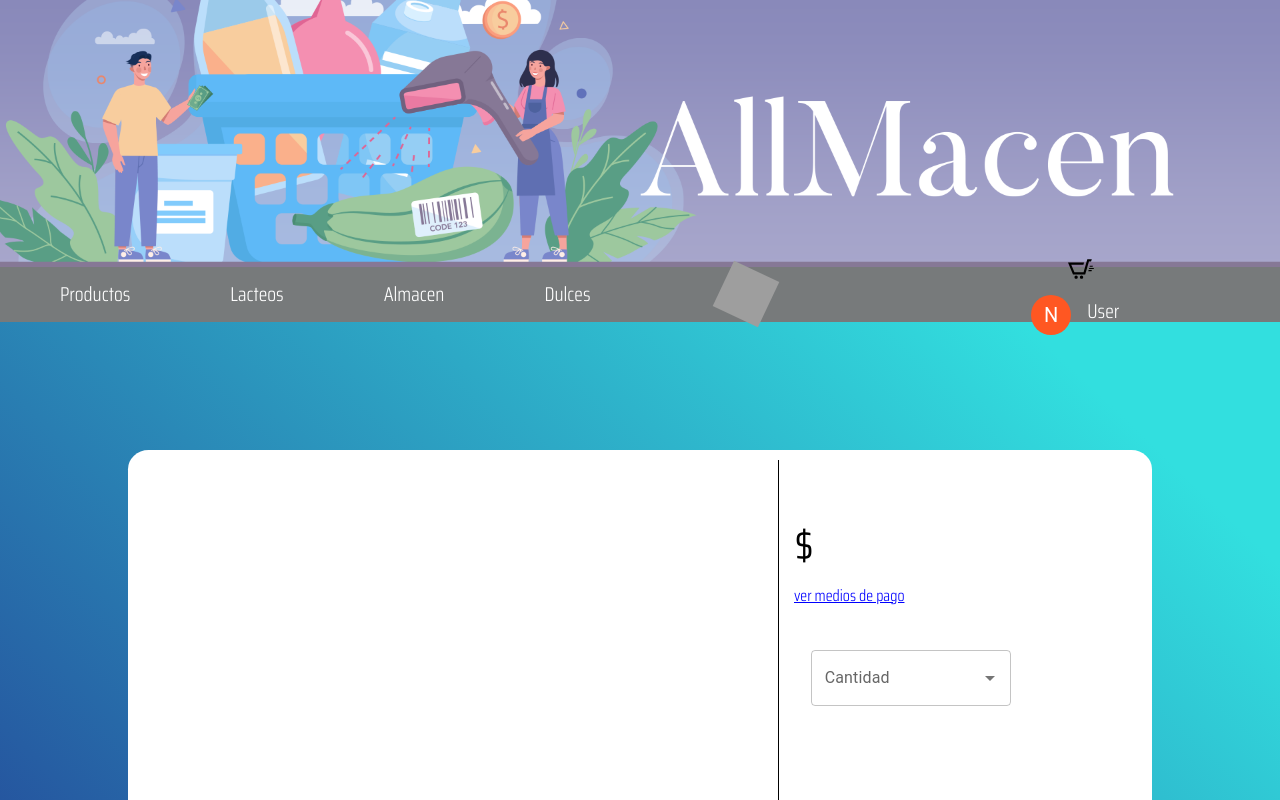
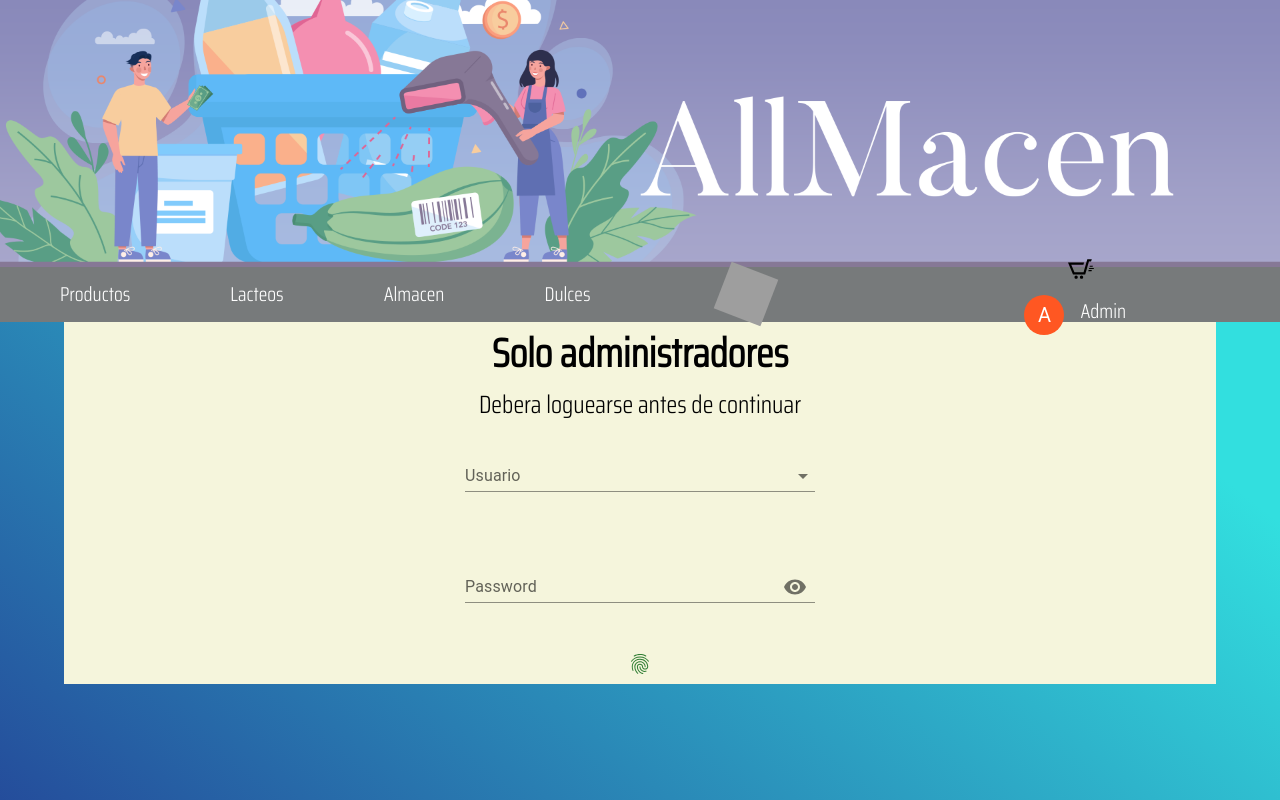
Before and after one commit to agustinjaureguiberry/AllmacenReact, a React (Create React App) app: page /Login in a window 1280 px wide. Shown: the top 800 px of the page. Built offline with nearby package versions, Linux system fonts and the light colour scheme; no server answers; the database is empty; grey boxes are pictures that could not be loaded.

Commit message:
creacion de login

```diff
--- a/src/App.js
+++ b/src/App.js
@@ -8,6 +8,7 @@ import { Filtrado } from "./components/Categorias/Categorias.jsx";
 import { BrowserRouter, Routes, Route, Navigate } from 'react-router-dom';
 import { CartProvider } from "./components/Contextos/CartContext.jsx";
 import { Compra } from "./components/Compra/Compra.jsx";
+import { LoginContainer } from "./components/Usuarios/LoginContainer.jsx";
 
 
 function App() {
@@ -24,7 +25,8 @@ function App() {
             <Route path='/:itemId' element={<ItemDetail />} />
             <Route path='/productos/:categoriaId' element={<Filtrado />} />
             <Route path='/Compra' element={<Compra />} />
-            <Route path='/cart' element={<Carrito />} />
+            <Route path='/Cart' element={<Carrito />} />
+            <Route path='/Login' element={<LoginContainer />} />
             <Route path='*' element={<Navigate to="/" />} />
           </Routes>
         </Main>
--- a/src/components/Carrito/Carrito.jsx
+++ b/src/components/Carrito/Carrito.jsx
@@ -4,19 +4,21 @@ import { CartContext } from "../Contextos/CartContext"
 import Button from '@mui/material/Button';
 import './style/Carrito.scss'
 import { Navigate, Link } from "react-router-dom"
-
+import Swal from 'sweetalert2'
 
 export const Carrito = () => {
     const { cart, sumaCarrito, vaciarCarrito } = useContext(CartContext)
 
-    if (cart.length <= 0) {
+    if (cart.length === 0) {
+        Swal.fire({
+            icon: 'error',
+            title: '¡Cantidad de articulos 0!',
+            text: 'No puede ingresar al carrito sin articulos',
+        })
         return (
             <Navigate to="/" />
         )
     }
-
-
-
 
     return (
         <div className='cartContainer'>
--- a/src/components/CartWidget/CartWidget.jsx
+++ b/src/components/CartWidget/CartWidget.jsx
@@ -7,6 +7,7 @@ import './style/style.scss'
 
 export const CartWidget = () => {
     const { cart } = useContext(CartContext)
+
     return (
         <div className='carroContainer'>
             <span className={(cart.length > 0) ? "spanView" : ""} >{cart.reduce((acum, item) => acum + item.cantidad, 0)}</span>
--- a/src/components/Compra/Compra.jsx
+++ b/src/components/Compra/Compra.jsx
@@ -5,6 +5,7 @@ import { useContext, useState } from 'react';
 import { CartContext } from '../Contextos/CartContext';
 import { addDoc, collection } from 'firebase/firestore'
 import { Navigate, Link } from "react-router-dom"
+import Swal from 'sweetalert2'
 import './Style/Compra.scss'
 import { db } from '../../firebase/firebase';
 
@@ -91,8 +92,14 @@ export const Compra = () => {
         )
     }
 
+
     if (cart.length === 0) {
-        return <Navigate to='/' />
+        Swal.fire({
+            icon: 'error',
+            title: '¡Cantidad de articulos 0!',
+            text: 'No puede ingresar a la compra sin articulos',
+        })
+        return <Navigate to="/" />
     }
 
     return (
--- a/src/components/NavBar/NavBar.jsx
+++ b/src/components/NavBar/NavBar.jsx
@@ -10,10 +10,10 @@ import { useContext } from "react"
 import { CartContext } from "../Contextos/CartContext"
 
 
+
 const NavBar = () => {
 
     const { cart } = useContext(CartContext)
-
     return (
         <div className="navContainer">
             <ul>
@@ -25,17 +25,16 @@ const NavBar = () => {
             <div className='loginContainer'>
                 <img src={logo} alt="" className="logotipo" />
             </div>
-
             <div className='loginContainer'>
                 {
                     (cart.length > 0) ?
                         <Link to="/cart"><CartWidget /></Link>
                         : <Link to="/"><CartWidget /></Link>
                 }
-                <Link to="/" className="login" >
+                <Link to="/Login" className="login" >
                     <Stack direction="row" spacing={2}>
-                        <Avatar sx={{ bgcolor: deepOrange[500] }}>N</Avatar>
-                        <span>User</span>
+                        <Avatar sx={{ bgcolor: deepOrange[500] }}>A</Avatar>
+                        <span>Admin</span>
                     </Stack>
                 </Link>
 
--- /dev/null
+++ b/src/components/Usuarios/Login/Login.jsx
@@ -0,0 +1,85 @@
+import Autocomplete from '@mui/material/Autocomplete';
+import TextField from '@mui/material/TextField';
+import * as React from 'react';
+import { useState } from 'react'
+import Stack from '@mui/material/Stack';
+import Fingerprint from '@mui/icons-material/Fingerprint';
+import IconButton from '@mui/material/IconButton';
+import Input from '@mui/material/Input';
+import InputLabel from '@mui/material/InputLabel';
+import InputAdornment from '@mui/material/InputAdornment';
+import FormControl from '@mui/material/FormControl';
+import Visibility from '@mui/icons-material/Visibility';
+import VisibilityOff from '@mui/icons-material/VisibilityOff';
+
+export const Login = (options) => {
+
+
+
+    const handleSubmit = (e) => {
+        e.preventDefault()
+    }
+
+    const [values, setValues] = useState({
+        showPassword: false,
+    });
+
+    const handleChange = (prop) => (event) => {
+        setValues({ ...values, [prop]: event.target.value });
+    };
+
+    const handleClickShowPassword = () => {
+        setValues({
+            ...values,
+            showPassword: !values.showPassword,
+        });
+    };
+
+    const handleMouseDownPassword = (event) => {
+        event.preventDefault();
+    };
+
+    return (
+        <>
+            <form onSubmit={handleSubmit} className='loguerContainer' action="">
+                <h2>Solo administradores</h2>
+                <p>Debera loguearse antes de continuar</p>
+                <Stack className='user' sx={{ width: 350 }} spacing={1} >
+                    <Autocomplete
+                        {...options}
+                        id="disable-close-on-select"
+                        disableCloseOnSelect
+                        renderInput={(params) => (
+                            <TextField {...params} label="Usuario" variant="standard" />
+                        )}
+                    />
+                </Stack>
+                <FormControl className='pass' sx={{ width: 350 }} variant="standard">
+                    <InputLabel htmlFor="standard-adornment-password">Password</InputLabel>
+                    <Input
+                        id="standard-adornment-password"
+                        type={values.showPassword ? 'text' : 'password'}
+                        value={values.password}
+                        onChange={handleChange('password')}
+                        endAdornment={
+                            <InputAdornment position="end">
+                                <IconButton
+                                    aria-label="toggle password visibility"
+                                    onClick={handleClickShowPassword}
+                                    onMouseDown={handleMouseDownPassword}
+                                >
+                                    {values.showPassword ? <VisibilityOff /> : <Visibility />}
+                                </IconButton>
+                            </InputAdornment>
+                        }
+                    />
+                </FormControl>
+                <Stack direction="row" spacing={1}>
+                    <IconButton type='submit' aria-label="fingerprint" color="success">
+                        <Fingerprint sx={{ width: 350 }} />
+                    </IconButton>
+                </Stack>
+            </form>
+        </>
+    )
+}
--- /dev/null
+++ b/src/components/Usuarios/LoginContainer.jsx
@@ -0,0 +1,44 @@
+
+import './style/Login.scss'
+import { useState, useEffect } from "react"
+import { collection, getDocs } from "firebase/firestore"
+import { db } from '../../firebase/firebase';
+import { SpinnerMio } from '../Spinner/SpinnerMio';
+import { Login } from './Login/Login';
+
+
+export const LoginContainer = () => {
+
+    const [admin, setAdmin] = useState([])
+    const [loading, setLoading] = useState(true)
+    const options = []
+
+    const cargaOp = (op) => {
+        if (op.length > 0) {
+            op.forEach((e) => options.push(e.usuario))
+        }
+    }
+
+    cargaOp(admin)
+
+    useEffect(() => {
+        const adminRef = collection(db, 'admin')
+        setLoading(true)
+        getDocs(adminRef)
+            .then((snapshot) => {
+                const adminDb = snapshot.docs.map((doc) => ({ ...doc.data() }))
+                setAdmin(adminDb)
+            })
+            .finally(() => {
+                setLoading(false)
+            })
+    }, [])
+
+    return (
+        <div className='loguerContainer'>
+            {
+                loading ? <SpinnerMio /> : <Login options={options} />
+            }
+        </div>
+    )
+}
--- /dev/null
+++ b/src/components/Usuarios/style/Login.scss
@@ -0,0 +1,22 @@
+
+.loguerContainer{
+    width: 90%;
+    height: 60%;
+    background-color: beige;
+    display: flex;
+    flex-flow: column wrap;
+    justify-content: center;
+    align-items: center;
+    h2{
+        font-size: 40px;
+    }
+    p{
+        font-size: 25px;
+    }
+    .user{
+        margin: 2%;
+    }
+    .pass{
+        margin: 4%;
+    }
+}
```
